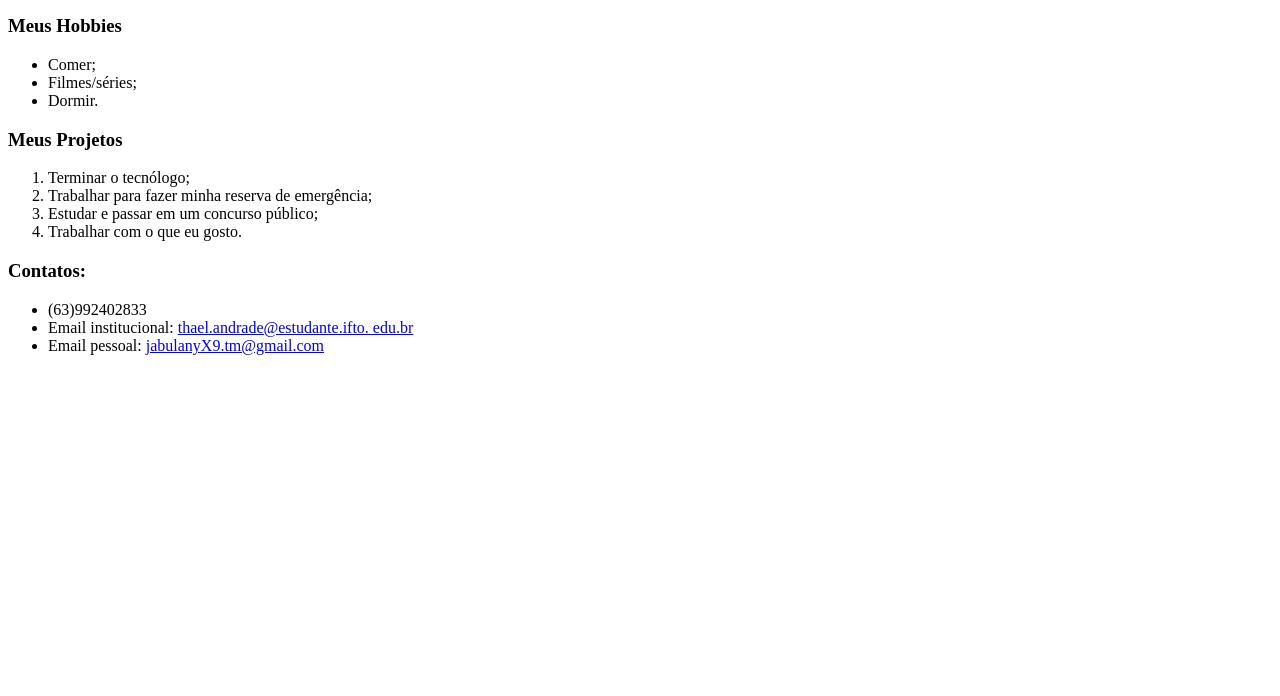
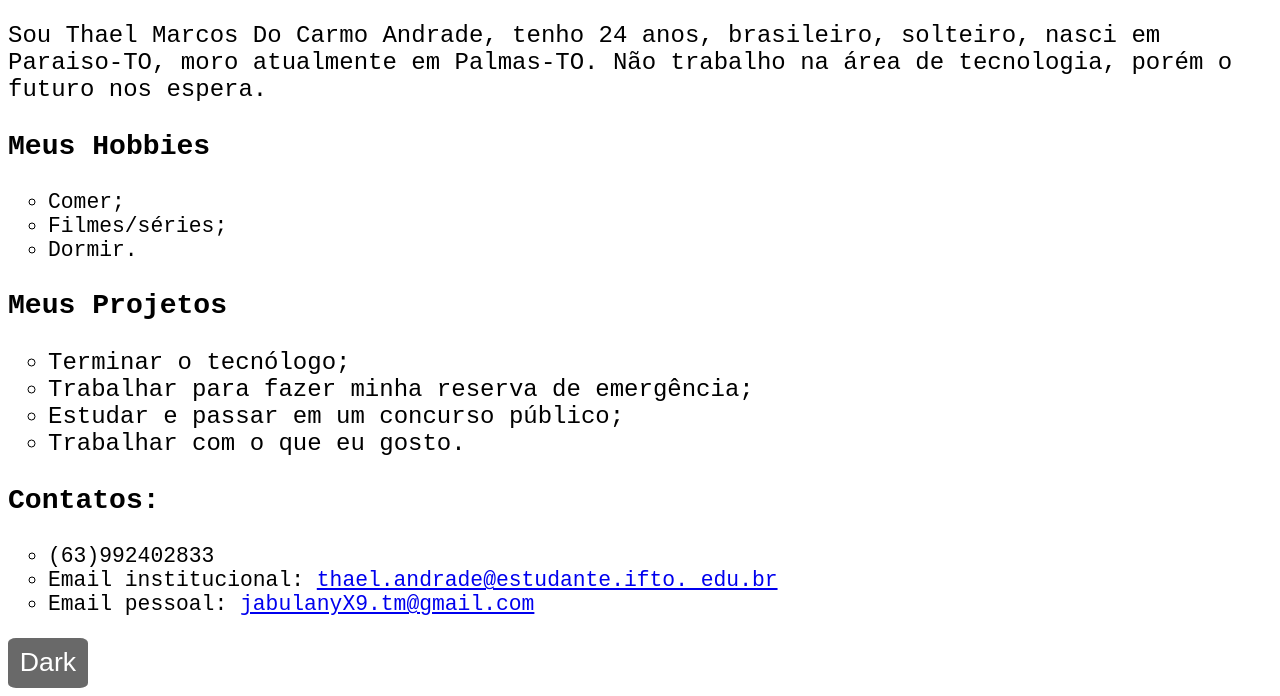
Before and after one commit to jabulabyX9/Programa--o-web, a plain HTML site: page primeiro site/index.html in a window 1280 px wide. Shown: the part 129-825 px from the top of the page. Before the commit the page ends 800 px from the top, so only its background shows below. Drawn offline with Linux system fonts and the light colour scheme; files that its build step writes are made by us from their sources.

Commit message:
confirmado

```diff
--- a/primeiro site/app.js
+++ b/primeiro site/app.js
@@ -0,0 +1 @@
+'use strict'
--- a/primeiro site/index.html
+++ b/primeiro site/index.html
@@ -6,8 +6,12 @@
     <meta name="viewport" content="width=device-width, initial-scale=1.0">
     <title>Biografia</title>
     <link rel="stylesheet" href="main.css">
+    <script>alert('Olá! Estou aprendendo PROGRAMAÇÃO WEB')</script>
+    <script src="app.js"> </script>
+    <noscript>Você desativou o JavaScript o site não funcionará corretamente</noscript>
 </head>
-<body>
+
+<body class="dark-theme">
     <h2> Biografia </h2>
 
     <h3> Quem sou eu? </h3>
@@ -34,5 +38,8 @@
         <li> Email institucional: <a  href ="mailto:thael.andrade@estudante.ifto.edu.br" target =" _blank " rel =" external " > thael.andrade@estudante.ifto. edu.br </a></li>
         <li> Email pessoal: <a  href ="mailto:jabulanyX9.tm@gmail.com" target =" _blank " rel =" external " > jabulanyX9.tm@gmail.com </a> </li>
     </ul>
+    <div>
+        <button class="bnt">Dark</button>
+    </div>
 </body>
 </html>
--- /dev/null
+++ b/primeiro site/main.css
@@ -0,0 +1,53 @@
+body {
+    font-family:monospace;
+    font-size: 18pt;
+
+}
+ul{
+    font-family: monospace;
+    font-size: 16pt;
+
+}
+li {
+
+    list-style: circle;
+
+ }
+
+.list{
+
+    list-style: square;
+
+ }
+
+#msg{
+
+    font-family: monospace;
+
+}
+h2{
+    font-size: 24pt;
+}
+
+.dark-theme{
+
+    color: #000000;
+
+    background: #ffffff;
+}
+.bnt {
+    color:rgb(255, 255, 255);
+    background-color:dimgrey;
+}
+.bnt{
+    position:static;
+    top: 250px;
+    left: 25px;
+    height: 50px;
+    width: 80px;
+    border-radius: 10%;
+    border: none;
+    font-style:unset;
+    font-size: 20pt;
+}
+.bnt:focus {outline-style: none; }
```
Also changed, not shown: primeiro site/css/main.css (deleted).
